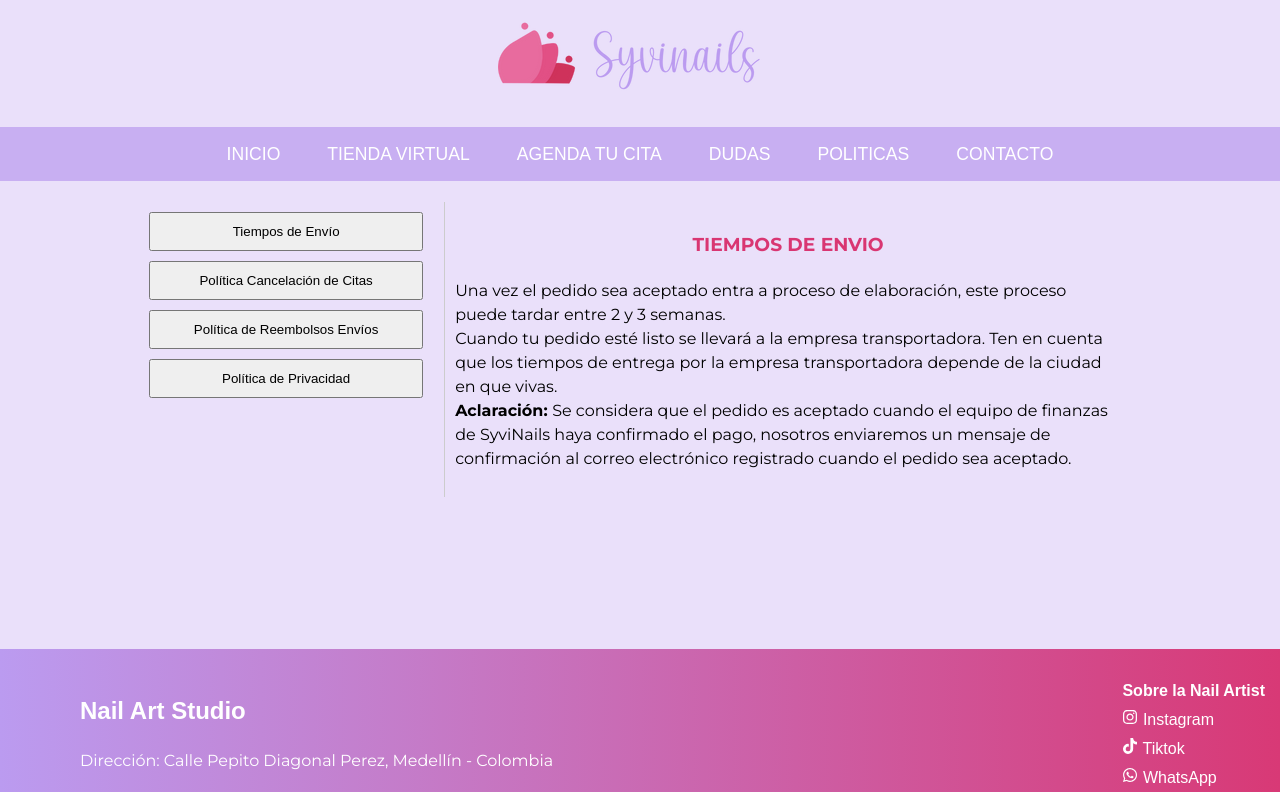
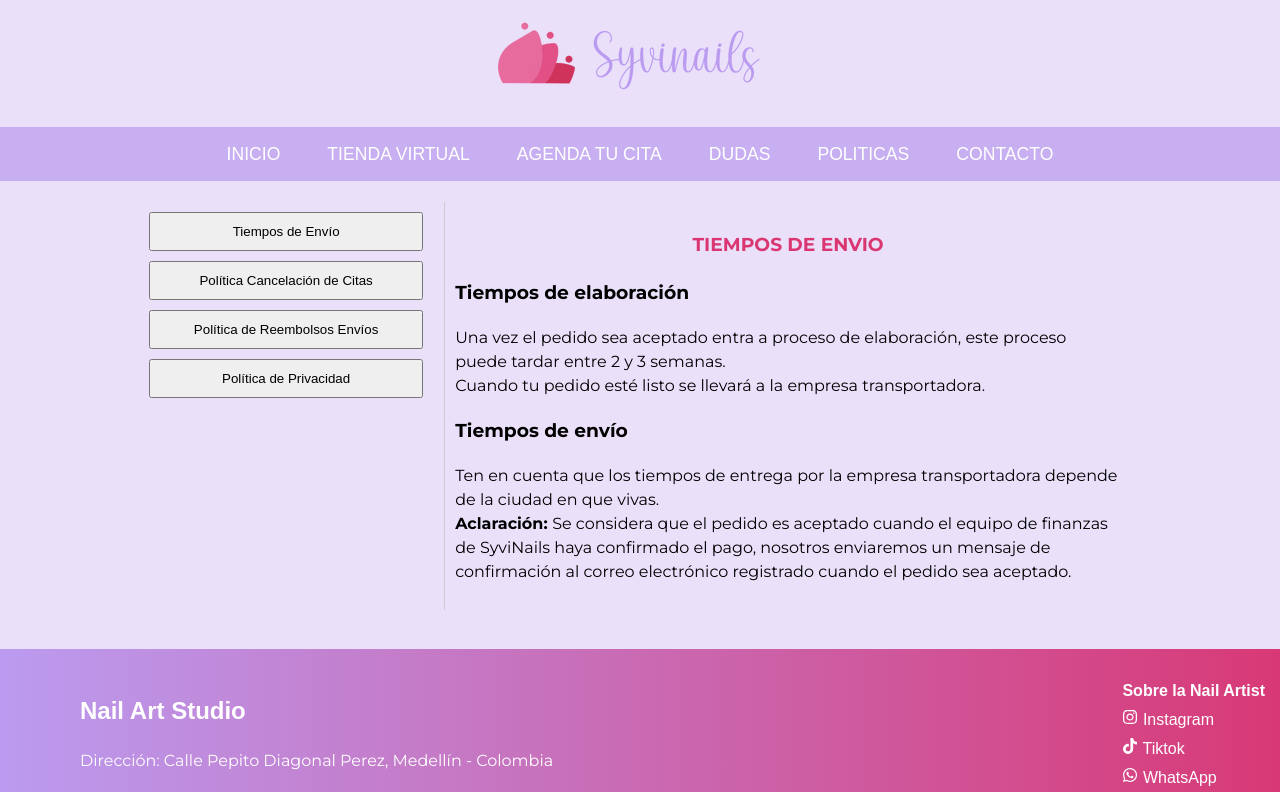
Before and after one commit to lvark/nailartwebpage, a React (Vite) app in the folder Syl01/: page /policies in a window 1280 px wide. Shown: the top 792 px of the page. Built offline with nearby package versions, Linux system fonts and the light colour scheme.

Commit message:
refresh-antes-de-cerrar

```diff
--- a/Syl01/src/components/Policies.jsx
+++ b/Syl01/src/components/Policies.jsx
@@ -46,9 +46,10 @@ const Policies = () => {
   const SHIPPING_POLICY = (
     <div>
       <h3 className='paratitulos'>Tiempos de envio</h3>
-      <p>
+      <p><h3>Tiempos de elaboración</h3>
       Una vez el pedido sea aceptado entra a proceso de elaboración, este proceso puede tardar entre 2 y 3 semanas.
       <br></br>Cuando tu pedido esté listo se llevará a la empresa transportadora.
+      <h3>Tiempos de envío</h3>
       Ten en cuenta que los tiempos de entrega por la empresa transportadora depende de la ciudad en que vivas.
       <br></br><strong>Aclaración: </strong>  Se considera que el pedido es aceptado cuando el equipo de finanzas de SyviNails haya confirmado el pago, nosotros enviaremos un mensaje de confirmación al correo electrónico registrado cuando el pedido sea aceptado.
       </p>
```
